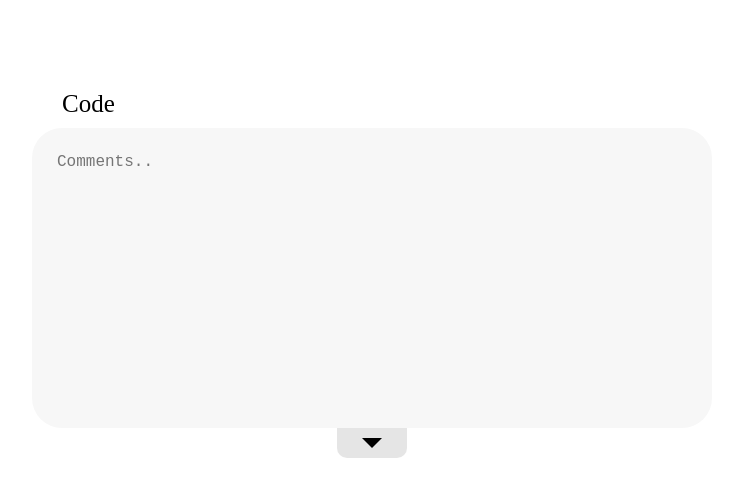
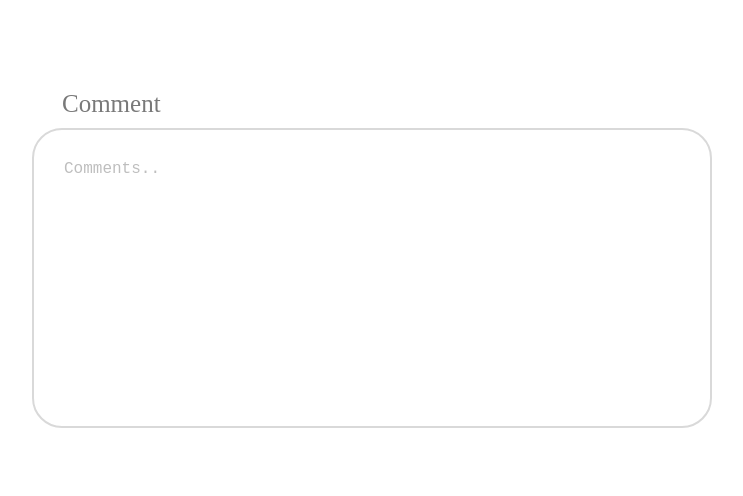
Before and after one commit to 1-yuna/STDERR, a React (Vite) app in the folder Project-Stderr/frontend/: page / in a window 1280 px wide. Shown: the top 496 px of the page, without its empty margins (268-1011 px from the left). Built offline with nearby package versions, Linux system fonts and the light colour scheme.

Commit message:
[style] comment 컴포넌트 완료

```diff
--- a/Project-Stderr/frontend/src/components/ContentElements/Code.jsx
+++ b/Project-Stderr/frontend/src/components/ContentElements/Code.jsx
@@ -11,9 +11,10 @@ const Title = styled.div`
   width: 100%;
   padding: 10px 30px;
   font-size: 25px;
+  color: #797979;
 `;
 
-const CommentBox = styled.div`
+const TextBox = styled.div`
   display: flex;
   justify-content: center;
   align-items: center;
@@ -23,14 +24,17 @@ const CommentBox = styled.div`
   border-radius: 30px;
 `;
 
-const Comment = styled.textarea`
-  width: calc(100% - 50px);
-  height: calc(100% - 50px);
+const Text = styled.textarea`
+  width: calc(100% - 60px);
+  height: calc(100% - 60px);
   background-color: #f7f7f7;
   border: none;
   outline: none;
   font-size: 16px;
   resize: none;
+  &::placeholder {
+    color: #bebebe;
+  }
 `;
 
 const CodeButtonBox = styled.div`
@@ -56,9 +60,9 @@ function Code() {
   return (
     <CodeBody>
       <Title>Code</Title>
-      <CommentBox>
-        <Comment type="text" placeholder="Comments.." />
-      </CommentBox>
+      <TextBox>
+        <Text type="text" placeholder="Comments.." />
+      </TextBox>
       <CodeButtonBox>
         <CodeButton>
           <IoMdArrowDropdown size={40} />
--- a/Project-Stderr/frontend/src/components/ContentElements/Comment.jsx
+++ b/Project-Stderr/frontend/src/components/ContentElements/Comment.jsx
@@ -0,0 +1,51 @@
+// eslint-disable-next-line no-unused-vars
+import React from "react";
+import styled from "styled-components";
+
+const CodeBody = styled.div`
+  width: 100%;
+`;
+
+const Title = styled.div`
+  width: 100%;
+  padding: 10px 30px;
+  font-size: 25px;
+  color: #797979;
+`;
+
+const TextBox = styled.div`
+  display: flex;
+  justify-content: center;
+  align-items: center;
+  width: 100%;
+  height: 300px;
+  background-color: white;
+  border-radius: 30px;
+  border: 2px solid #d9d9d9;
+`;
+
+const Text = styled.textarea`
+  width: calc(100% - 60px);
+  height: calc(100% - 60px);
+  background-color: white;
+  border: none;
+  outline: none;
+  font-size: 16px;
+  resize: none;
+  &::placeholder {
+    color: #bebebe;
+  }
+`;
+
+function Comment() {
+  return (
+    <CodeBody>
+      <Title>Comment</Title>
+      <TextBox>
+        <Text type="text" placeholder="Comments.." />
+      </TextBox>
+    </CodeBody>
+  );
+}
+
+export default Comment;
--- a/Project-Stderr/frontend/src/pages/HomePage.jsx
+++ b/Project-Stderr/frontend/src/pages/HomePage.jsx
@@ -1,12 +1,12 @@
 // eslint-disable-next-line no-unused-vars
 import React from "react";
-import Code from "../components/ContentElements/Code.jsx";
+import Comment from "../components/ContentElements/Comment.jsx";
 import Background from "../components/Background";
 
 function HomePage() {
   return (
     <Background>
-      <Code />
+      <Comment />
     </Background>
   );
 }
```
